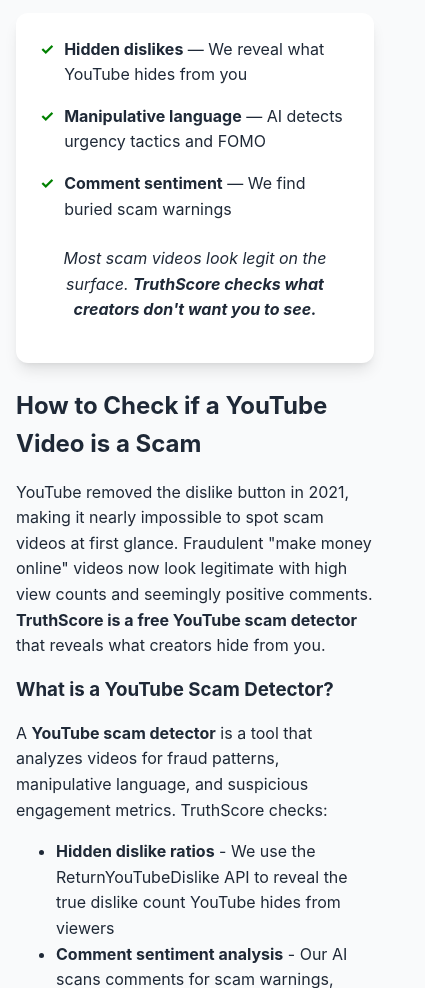
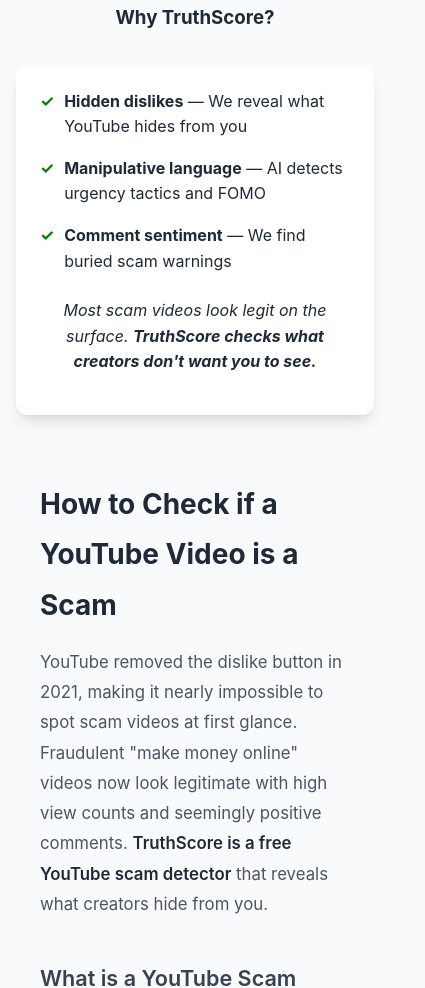
Before and after one commit to Waithesh/TruthScore, a plain HTML site: page frontend/index.html in a window 390 px wide. Shown: the part 1012-2000 px from the top of the page, 425 px wide, since content can reach past the window. Drawn offline with Linux system fonts and the light colour scheme.

Commit message:
style.css

```diff
--- a/frontend/style.css
+++ b/frontend/style.css
@@ -1,15 +1,14 @@
-/* style.css - Custom Design */
+/* style.css - Custom Design with SEO Content Styles */
 
 /* == 1. Variables and Base Styles == */
 :root {
-    --color-primary: #4f46e5; /* Indigo-600 */
-    --color-primary-dark: #3730a3; /* Indigo-800 */
-    --color-text-primary: #1f2937; /* Gray-900 */
-    --color-text-secondary: #6b7280; /* Gray-500 */
-    --color-bg-light: #f9fafb; /* Gray-50 */
+    --color-primary: #4f46e5;
+    --color-primary-dark: #3730a3;
+    --color-text-primary: #1f2937;
+    --color-text-secondary: #6b7280;
+    --color-bg-light: #f9fafb;
     --color-bg-card: #ffffff;
-    --color-border: #e5e7eb; /* Gray-200 */
-
+    --color-border: #e5e7eb;
     --color-red: #ef4444;
     --color-yellow: #f59e0b;
     --color-green: #10b981;
@@ -54,7 +53,7 @@ header {
     width: 3.5rem;
     height: 3.5rem;
     border-radius: 0.5rem;
-    background-image: linear-gradient(to right bottom, #3b82f6, #4f46e5); /* Blue to Indigo */
+    background-image: linear-gradient(to right bottom, #3b82f6, #4f46e5);
     display: flex;
     align-items: center;
     justify-content: center;
@@ -128,7 +127,7 @@ header p {
     color: var(--color-text-primary);
 }
 .btn-secondary:hover {
-    background-color: #d1d5db; /* Gray-300 */
+    background-color: #d1d5db;
 }
 
 .btn-demo {
@@ -154,7 +153,7 @@ header p {
 /* == 5. Error Message == */
 .error-message {
     padding: 0.75rem;
-    background-color: #fee2e2; /* Red-100 */
+    background-color: #fee2e2;
     color: var(--color-red);
     border-radius: 0.5rem;
     font-size: 0.875rem;
@@ -211,7 +210,6 @@ header p {
 .score-medium { color: var(--color-yellow); }
 .score-high { color: var(--color-green); }
 
-
 /* == 7. Grid Stats == */
 .grid-stats {
     display: grid;
@@ -223,9 +221,9 @@ header p {
 .stat-card {
     padding: 1rem;
     text-align: center;
-    background-color: #eff6ff; /* Blue-50 subtle background */
+    background-color: #eff6ff;
     box-shadow: none;
-    border: 1px solid #bfdbfe; /* Blue-200 border */
+    border: 1px solid #bfdbfe;
 }
 
 .stat-label {
@@ -244,7 +242,6 @@ header p {
 }
 .stat-red { color: var(--color-red); }
 .stat-yellow { color: var(--color-yellow); }
-
 
 /* == 8. Flags List == */
 .flags-list {
@@ -289,10 +286,100 @@ header p {
 .flag-green { background-color: var(--color-green); }
 .flag-blue { background-color: var(--color-blue); }
 
-/* == 9. Footer == */
+/* == 9. SEO CONTENT SECTION == */
+.seo-content {
+    max-width: 800px;
+    margin: 4rem auto;
+    padding: 0 1rem;
+    line-height: 1.8;
+}
+
+.seo-content h2 {
+    font-size: 2rem;
+    margin-top: 3rem;
+    margin-bottom: 1rem;
+    color: #1f2937;
+    font-weight: 700;
+}
+
+.seo-content h3 {
+    font-size: 1.5rem;
+    margin-top: 2.5rem;
+    margin-bottom: 1rem;
+    color: #374151;
+    font-weight: 600;
+}
+
+.seo-content h4 {
+    font-size: 1.25rem;
+    margin-top: 1.5rem;
+    margin-bottom: 0.75rem;
+    color: #4b5563;
+    font-weight: 600;
+}
+
+.seo-content p {
+    margin-bottom: 1.25rem;
+    color: #4b5563;
+    font-size: 1.05rem;
+}
+
+.seo-content ul, .seo-content ol {
+    margin-bottom: 1.5rem;
+    padding-left: 2rem;
+}
+
+.seo-content li {
+    margin-bottom: 0.75rem;
+    color: #4b5563;
+    font-size: 1.05rem;
+}
+
+.seo-content strong {
+    color: #1f2937;
+    font-weight: 600;
+}
+
+.seo-content a {
+    color: var(--color-primary);
+    text-decoration: underline;
+}
+
+.seo-content a:hover {
+    color: var(--color-primary-dark);
+}
+
+/* == 10. Footer == */
 footer {
     margin-top: 3rem;
     text-align: center;
     font-size: 0.75rem;
     color: var(--color-text-secondary);
 }
+
+/* == 11. Responsive Design == */
+@media (max-width: 768px) {
+    .input-group {
+        flex-direction: column;
+    }
+
+    #videoInput {
+        width: 100%;
+    }
+
+    .btn-primary {
+        width: 100%;
+    }
+
+    .seo-content {
+        padding: 0 1.5rem;
+    }
+
+    .seo-content h2 {
+        font-size: 1.75rem;
+    }
+
+    .seo-content h3 {
+        font-size: 1.35rem;
+    }
+}
```
